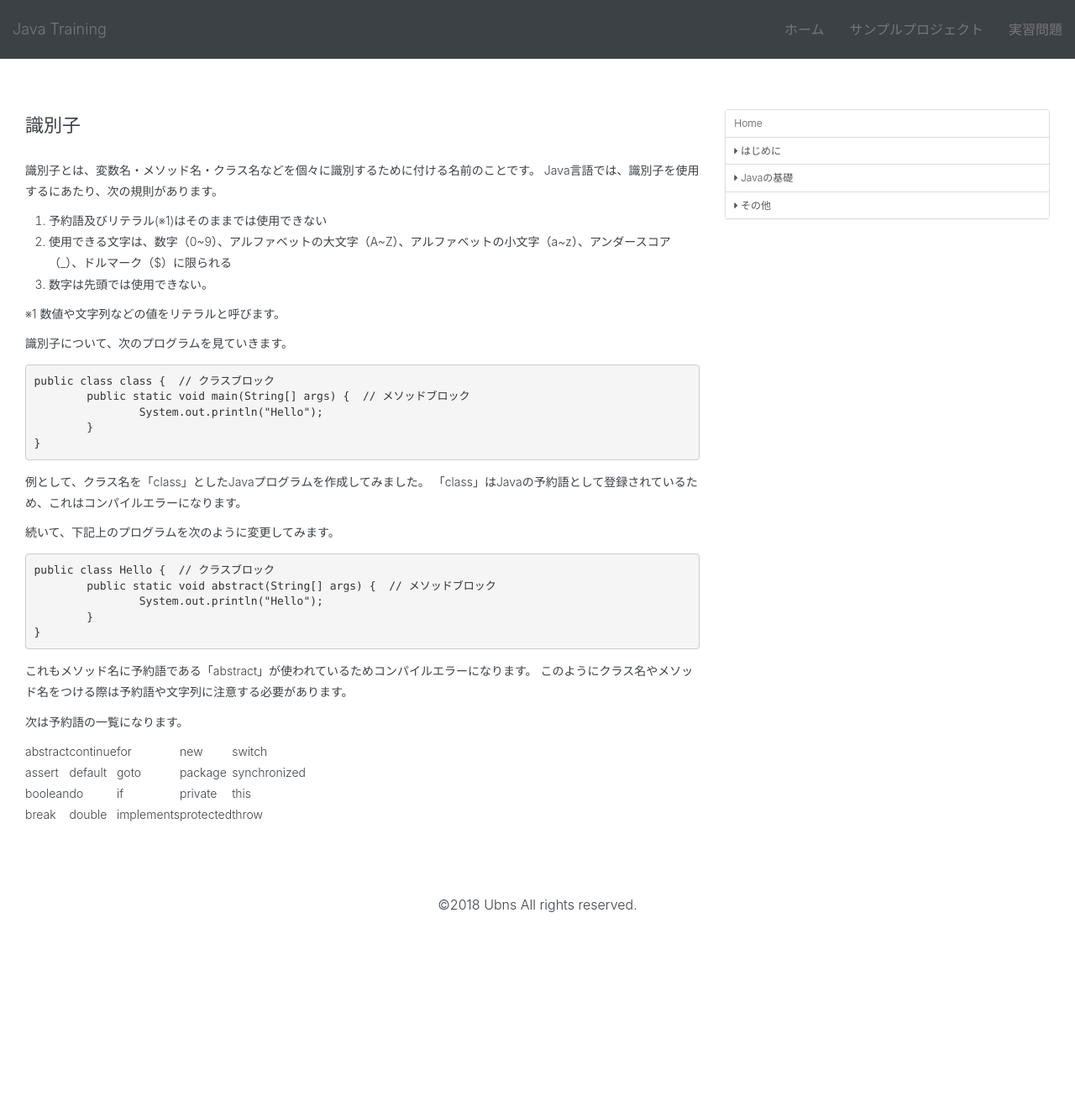
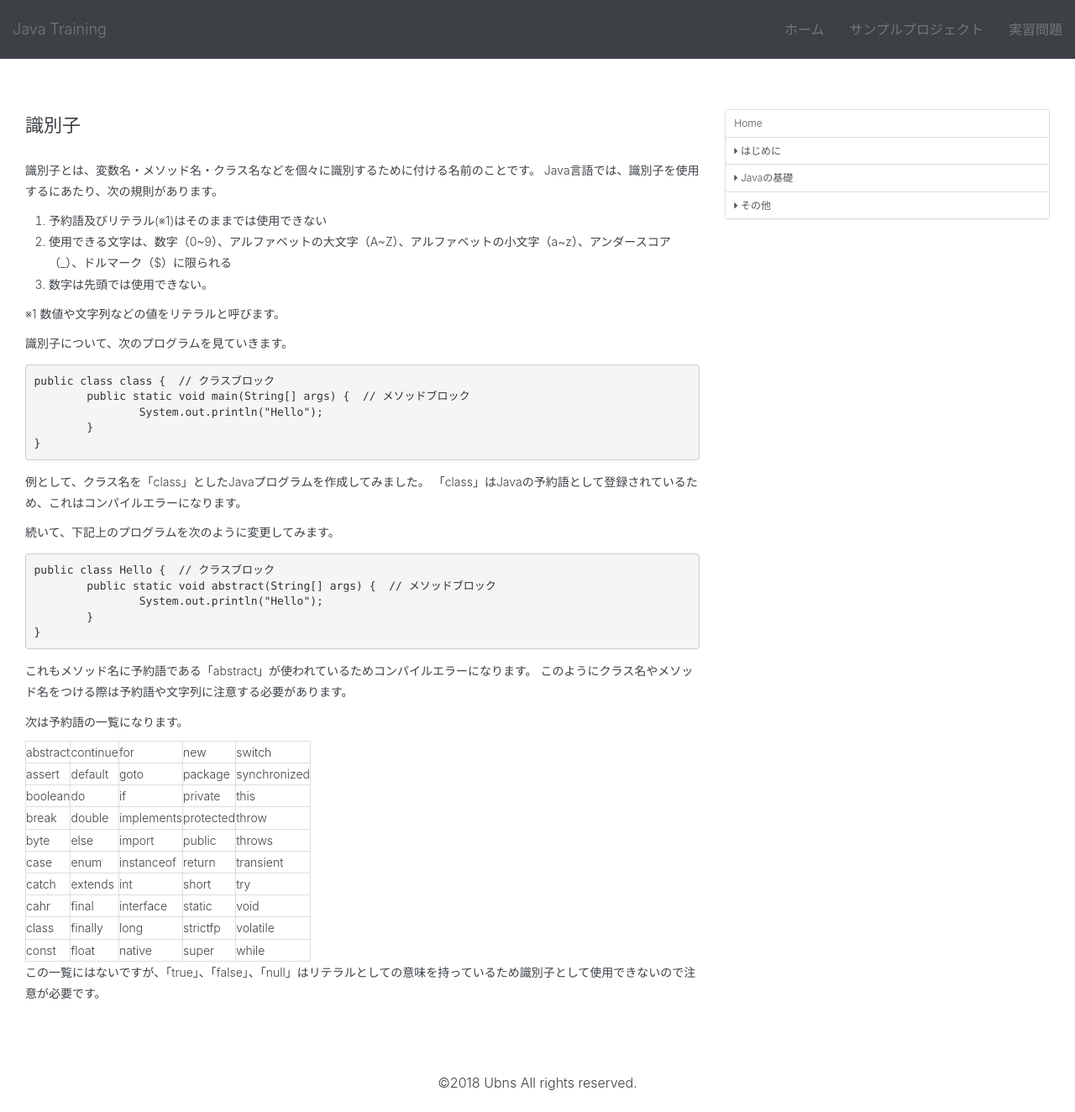
Before and after one commit to modulesjp/JavaTraining, a Jekyll site: the page built from docs/fundamentals/2.0.2.identifier.md, in a window 1280 px wide. Shown: the whole page at 84% size. Built offline with Jekyll 4.4.1, drawn with Linux system fonts in a browser that asks for light colours; nearby versions of some CDN libraries; our own code applies the rules of GitHub Pages for plain Markdown files; before the commit the page ends 1111 px from its top, so only the background shows below that.

Commit message:
2018.04.02

```diff
--- a/docs/css/style.css
+++ b/docs/css/style.css
@@ -83,6 +83,10 @@
 	padding: 0 2em;
 }
 
+table td {
+	border: 1px solid #ddd;
+}
+
 pre {
 	margin: 1em 0;
 }
--- a/docs/fundamentals/2.0.2.identifier.md
+++ b/docs/fundamentals/2.0.2.identifier.md
@@ -39,3 +39,11 @@
 |assert|default|goto|package|synchronized|
 |boolean|do|if|private|this|
 |break|double|implements|protected|throw|
+|byte|else|import|public|throws|
+|case|enum|instanceof|return|transient|
+|catch|extends|int|short|try|
+|cahr|final|interface|static|void|
+|class|finally|long|strictfp|volatile|
+|const|float|native|super|while|
+
+この一覧にはないですが、「true」、「false」、「null」はリテラルとしての意味を持っているため識別子として使用できないので注意が必要です。
```
